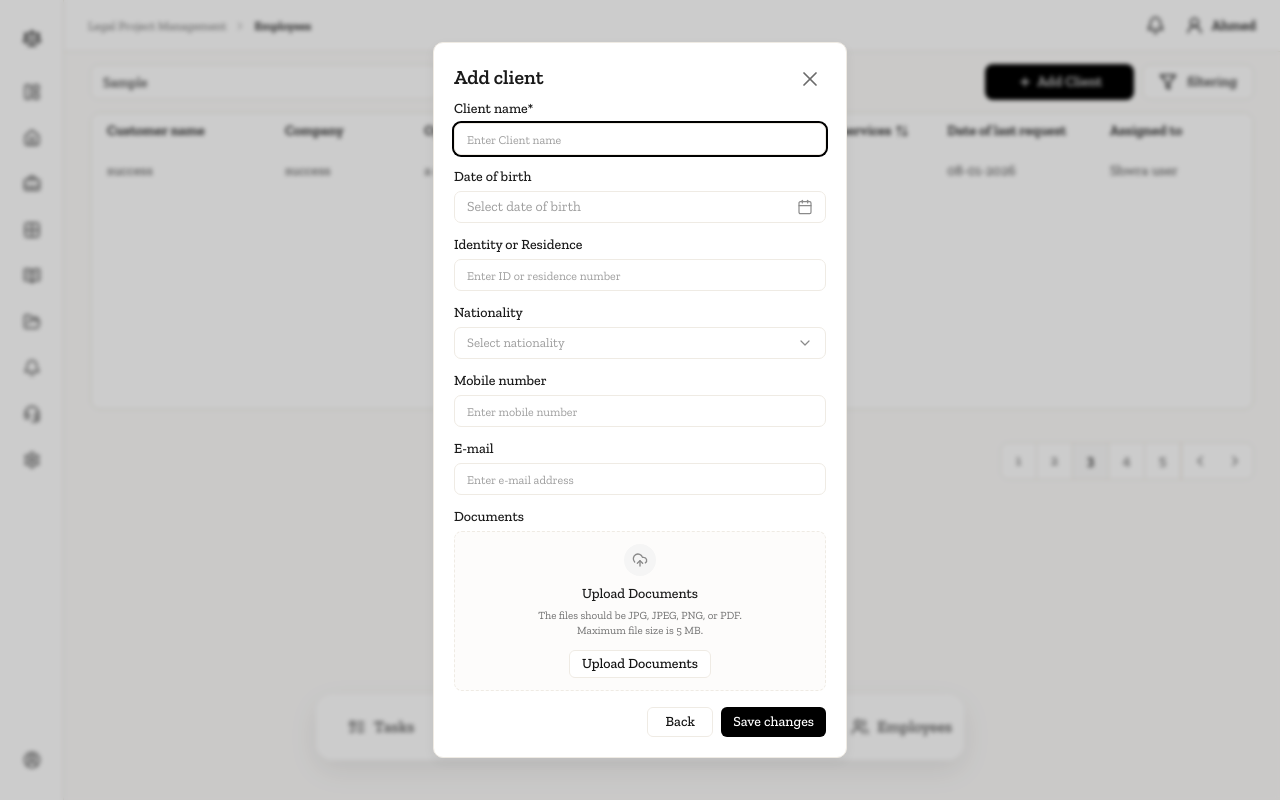
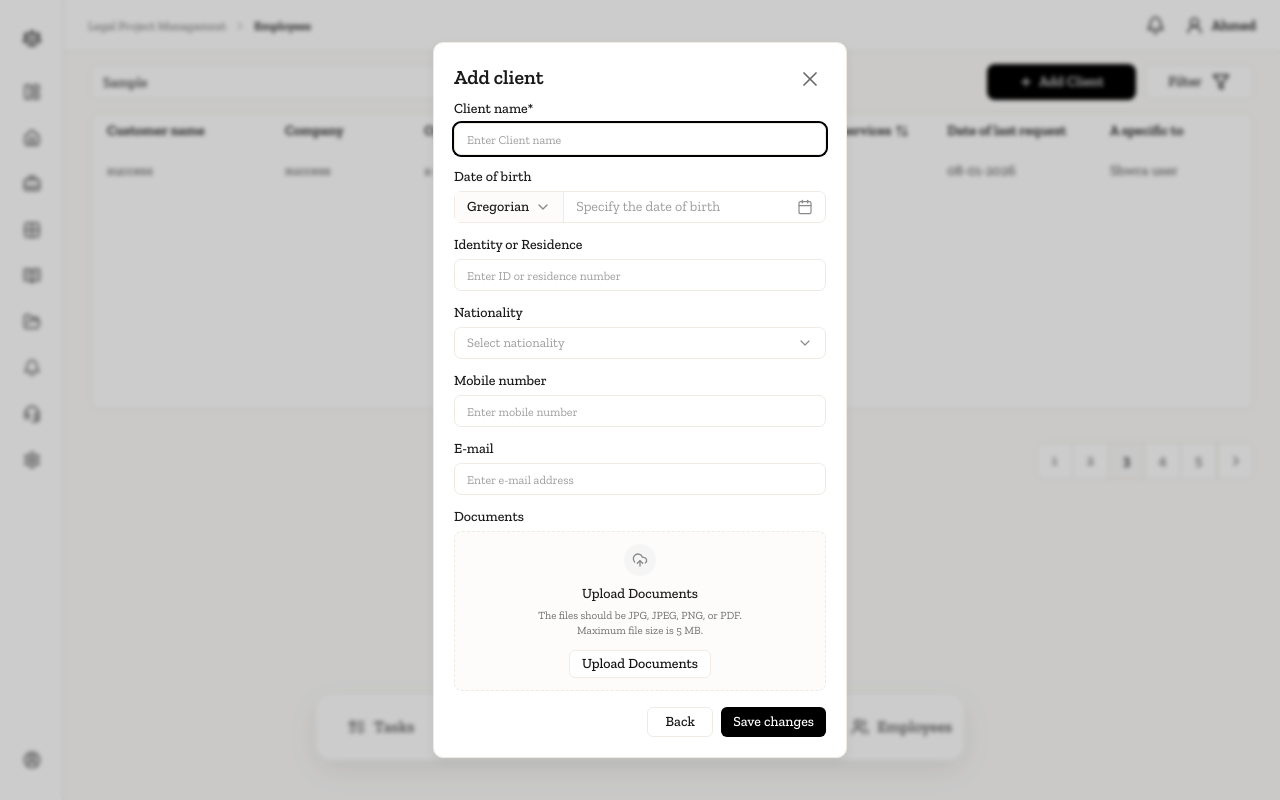
Before and after one commit to RajaMuhammadAwais/client-management, a React (Vite) app: page / in a window 1280 px wide. Both pictures are taken after typing "Sample" into the empty fields and a click on the button "Add Client". Built offline with nearby package versions, Linux system fonts and the light colour scheme.

Commit message:
Refine UI text and icon positions according to Figma flow

```diff
--- a/src/features/clients/add-client-dialog.tsx
+++ b/src/features/clients/add-client-dialog.tsx
@@ -31,6 +31,8 @@ export function AddClientDialog({ open, onOpenChange, onSubmit }: AddClientDialo
   const [email, setEmail] = useState("");
   const [showDobCalendar, setShowDobCalendar] = useState(false);
   const [selectedDob, setSelectedDob] = useState<Date | undefined>(undefined);
+  const [dobModeMenuOpen, setDobModeMenuOpen] = useState(false);
+  const [dobMode, setDobMode] = useState<"Gregorian" | "Hijri">("Gregorian");
 
   useEffect(() => {
     if (!open) {
@@ -41,11 +43,13 @@ export function AddClientDialog({ open, onOpenChange, onSubmit }: AddClientDialo
       setEmail("");
       setShowDobCalendar(false);
       setSelectedDob(undefined);
+      setDobModeMenuOpen(false);
+      setDobMode("Gregorian");
     }
   }, [open]);
 
   const formattedDob = selectedDob
-    ? `${String(selectedDob.getDate()).padStart(2, "0")}/${String(selectedDob.getMonth() + 1).padStart(2, "0")}/${selectedDob.getFullYear()}`
+    ? `${String(selectedDob.getDate()).padStart(2, "0")}-${String(selectedDob.getMonth() + 1).padStart(2, "0")}-${selectedDob.getFullYear()}`
     : "";
 
   function handleSubmit(event: FormEvent<HTMLFormElement>) {
@@ -83,20 +87,70 @@ export function AddClientDialog({ open, onOpenChange, onSubmit }: AddClientDialo
           <div>
             <FieldLabel>Date of birth</FieldLabel>
             <div className="relative">
+              <div className="flex h-[32px] w-full items-center rounded-[7px] border border-[#efebe4] bg-white text-[13px]">
+                <button
+                  type="button"
+                  className="flex h-full min-w-[100px] items-center gap-1.5 border-r border-[#efebe4] bg-[#fdfcfb] px-3"
+                  onClick={() => {
+                    setDobModeMenuOpen((current) => !current);
+                    setShowDobCalendar(false);
+                  }}
+                >
+                  <span className={cn("font-medium text-[#1a1a1a]", typography.body)}>{dobMode}</span>
+                  <ChevronDown
+                    className={cn(
+                      "h-4 w-4 text-[#8a8a8a] transition-transform",
+                      dobModeMenuOpen ? "rotate-180" : "",
+                    )}
+                  />
+                </button>
+
                 <button
                   type="button"
                   className={cn(
-                  "flex h-[32px] w-full items-center justify-between rounded-[7px] border border-[#efebe4] bg-white px-3 text-[13px]",
+                    "flex flex-1 items-center justify-between px-3 text-left",
                     formattedDob ? "text-[#1a1a1a]" : "text-[#9c9c9c]",
                     typography.body,
                   )}
                   onClick={() => {
                     setShowDobCalendar((current) => !current);
+                    setDobModeMenuOpen(false);
                   }}
                 >
-                <span className="truncate">{formattedDob || "Select date of birth"}</span>
+                  <span className="truncate">{formattedDob || "Specify the date of birth"}</span>
                   <CalendarIcon className="h-4 w-4 text-[#8a8a8a] stroke-[1.8]" />
                 </button>
+              </div>
+
+              {dobModeMenuOpen ? (
+                <div className="absolute left-0 top-full z-30 mt-1 w-[200px] rounded-[8px] border border-[#efebe4] bg-white p-1 shadow-lg">
+                  {(["Gregorian", "Hijri"] as const).map((mode) => {
+                    const isSelected = dobMode === mode;
+
+                    return (
+                      <button
+                        key={mode}
+                        type="button"
+                        className="flex w-full items-center gap-2 rounded-[6px] px-2.5 py-2 text-left text-[13px] hover:bg-neutral-50"
+                        onClick={() => {
+                          setDobMode(mode);
+                          setDobModeMenuOpen(false);
+                        }}
+                      >
+                        <span
+                          className={cn(
+                            "flex h-4 w-4 items-center justify-center rounded-full border border-[#efebe4]",
+                            isSelected ? "border-black" : "",
+                          )}
+                        >
+                          {isSelected ? <span className="h-2 w-2 rounded-full bg-black" /> : null}
+                        </span>
+                        <span>{mode}</span>
+                      </button>
+                    );
+                  })}
+                </div>
+              ) : null}
 
               {showDobCalendar ? (
                 <div className="absolute right-0 top-full z-20 mt-1">
--- a/src/features/clients/calendar-content.tsx
+++ b/src/features/clients/calendar-content.tsx
@@ -22,7 +22,7 @@ const MONTHS = [
   "December",
 ];
 
-const WEEKDAY_LABELS = ["Su", "Mo", "Tu", "We", "Th", "Fr", "Sa"];
+const WEEKDAY_LABELS = ["on", "Fr", "Th", "We", "You", "For", "Are"];
 
 export function CalendarContent({ selectedDate, onSelect }: CalendarProps) {
   const [viewDate, setViewDate] = useState(selectedDate || new Date(2025, 3, 1));
@@ -50,6 +50,7 @@ export function CalendarContent({ selectedDate, onSelect }: CalendarProps) {
     const firstDay = startDayOfMonth(viewYear, viewMonth);
     const previousMonthTotal = prevMonthDays(viewYear, viewMonth);
 
+    // Padding for previous month
     for (let index = firstDay - 1; index >= 0; index -= 1) {
       days.push(
         <div
@@ -132,7 +133,7 @@ export function CalendarContent({ selectedDate, onSelect }: CalendarProps) {
         </button>
       </div>
 
-      <div className="grid grid-cols-7 gap-y-1">
+      <div className="grid grid-cols-7 gap-y-1" dir="rtl">
         {WEEKDAY_LABELS.map((day) => (
           <div key={day} className="flex h-8 w-8 items-center justify-center text-[12px] text-[#8a8a8a]">
             {day}
--- a/src/features/clients/clients-page.tsx
+++ b/src/features/clients/clients-page.tsx
@@ -62,12 +62,6 @@ function Pagination() {
         <button
           type="button"
           className="flex h-9 w-9 items-center justify-center border-l border-[#efebe4] text-[#6f6f6f] hover:bg-neutral-50"
-        >
-          <ChevronLeft className="h-4 w-4 stroke-[2]" />
-        </button>
-        <button
-          type="button"
-          className="flex h-9 w-9 items-center justify-center text-[#6f6f6f] hover:bg-neutral-50"
         >
           <ChevronRight className="h-4 w-4 stroke-[2]" />
         </button>
--- a/src/features/clients/clients-table.tsx
+++ b/src/features/clients/clients-table.tsx
@@ -27,7 +27,7 @@ export function ClientsTable() {
               </div>
             </TableHead>
             <TableHead className={cn("w-[14%] font-semibold text-[#1a1a1a]", typography.body)}>Date of last request</TableHead>
-            <TableHead className={cn("w-[13%] pr-4 font-semibold text-[#1a1a1a]", typography.body)}>Assigned to</TableHead>
+            <TableHead className={cn("w-[13%] pr-4 font-semibold text-[#1a1a1a]", typography.body)}>A specific to</TableHead>
           </TableRow>
         </TableHeader>
         <TableBody>
--- a/src/features/clients/data.ts
+++ b/src/features/clients/data.ts
@@ -16,7 +16,7 @@ import {
   UsersRound,
 } from "lucide-react";
 
-export const breadcrumbText = "Legal Project Management";
+export const breadcrumbText = "Legal Project Managamnst";
 export const pageTitle = "Employees";
 
 export const sidebarItems: LucideIcon[] = [
@@ -63,5 +63,5 @@ export const currentUserName = "Ahmed";
 
 export const statusMessages = {
   success: "The client was successfully added",
-  error: "Failed to add client",
+  error: "Failed to add customer",
 } as const;
--- a/src/features/clients/date-range-picker.tsx
+++ b/src/features/clients/date-range-picker.tsx
@@ -11,8 +11,8 @@ function DateInput({ label }: DateInputProps) {
     <div className="flex flex-col gap-1">
       <span className={cn("text-[11px] text-[#6f6f6f]", typography.secondary)}>{label}</span>
       <div className="flex h-[38px] w-[124px] items-center justify-between rounded-[8px] border border-[#efebe4] bg-white px-3">
+        <span className="text-[12px] text-[#9c9c9c]">--/--/----</span>
         <ChevronDown className="h-4 w-4 text-[#8a8a8a] stroke-[1.8]" />
-        <span className="text-[12px] text-[#9c9c9c]">--/--/----</span>
       </div>
     </div>
   );
--- a/src/features/clients/filter-menu.tsx
+++ b/src/features/clients/filter-menu.tsx
@@ -41,6 +41,7 @@ export function FilterMenu() {
             typography.body,
           )}
         >
+          <span>Filter</span>
           <svg
             width="18"
             height="18"
@@ -53,7 +54,6 @@ export function FilterMenu() {
           >
             <polygon points="22 3 2 3 10 12.46 10 19 14 21 14 12.46 22 3" />
           </svg>
-          <span>filtering</span>
         </Button>
       </DropdownMenuTrigger>
 
@@ -72,7 +72,7 @@ export function FilterMenu() {
             className="w-[326px] rounded-[10px] border-[#efebe4] p-3 shadow-xl"
             sideOffset={10}
           >
-            <div className="flex flex-col gap-3" dir="ltr">
+            <div className="flex flex-col gap-3" dir="rtl">
               <DateRangePicker />
               <CalendarContent />
             </div>
@@ -115,11 +115,11 @@ export function FilterMenu() {
                   toggleService(service);
                 }}
               >
+                <span className="text-[13px]">{service}</span>
                 <Checkbox
                   checked={selectedServices.has(service)}
                   className="h-[18px] w-[18px] rounded-[5px] border-[#efebe4] data-[state=checked]:border-black data-[state=checked]:bg-black"
                 />
-                <span className="text-right text-[13px]">{service}</span>
               </DropdownMenuItem>
             ))}
           </DropdownMenuSubContent>
@@ -135,7 +135,7 @@ export function FilterMenu() {
             className="w-[326px] rounded-[10px] border-[#efebe4] p-3 shadow-xl"
             sideOffset={10}
           >
-            <div className="flex flex-col gap-3" dir="ltr">
+            <div className="flex flex-col gap-3" dir="rtl">
               <DateRangePicker />
               <CalendarContent />
             </div>
```
Lines whose indentation alone changed are shown as unchanged.
